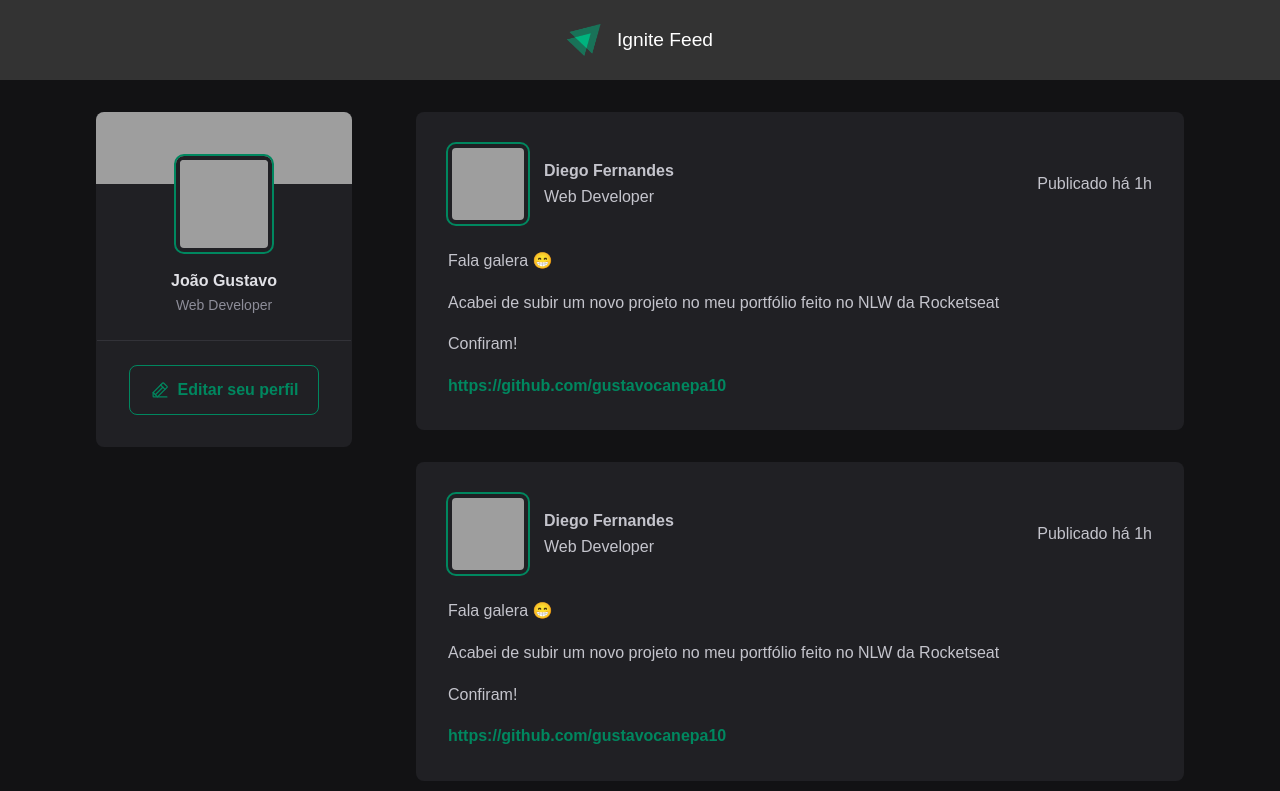
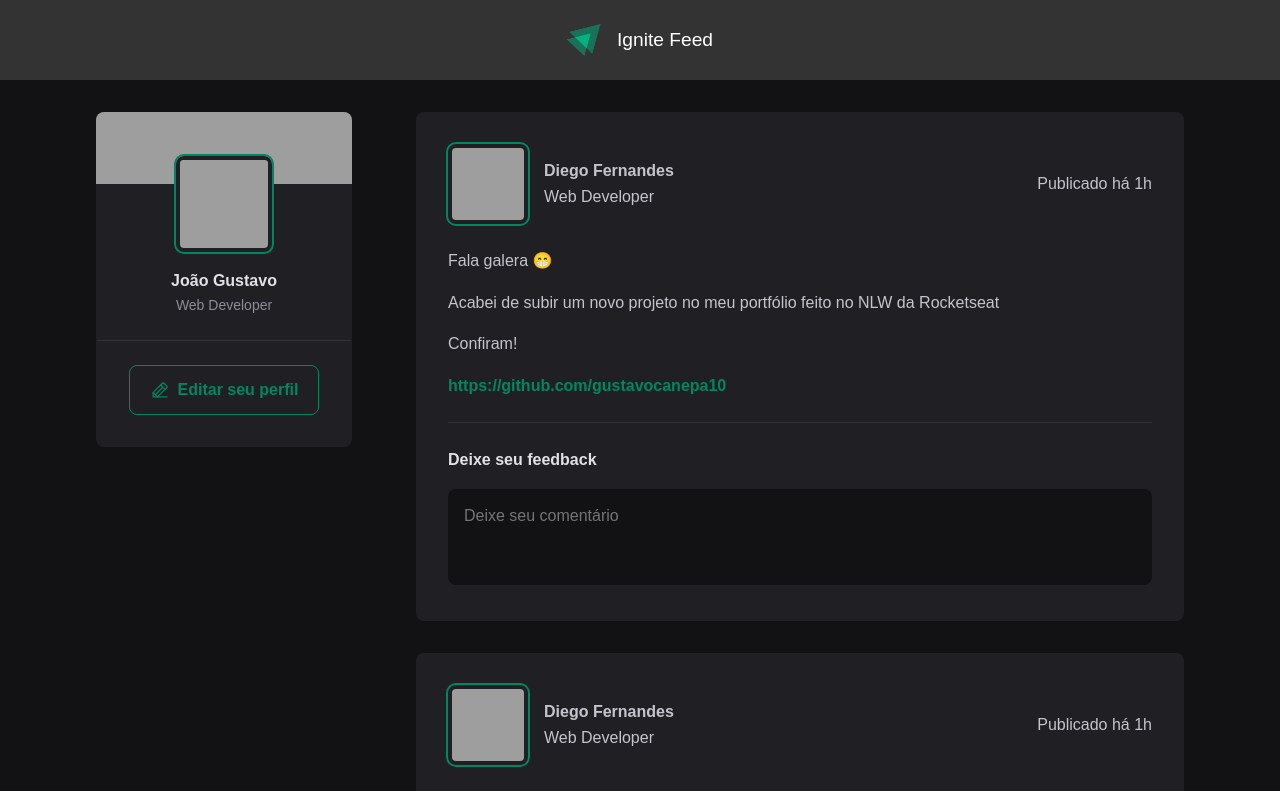
Before and after one commit to gustavocanepa10/Ignite-Feed, a React (Vite) app: page / in a window 1280 px wide. Shown: the top 791 px of the page. Built offline with nearby package versions, Linux system fonts and the light colour scheme; grey boxes are pictures that could not be loaded.

Commit message:
feat : component comment

```diff
--- /dev/null
+++ b/src/components/Comment/Comment.module.css
@@ -0,0 +1,3 @@
+.comment {
+
+}
--- a/src/components/Post/Post.jsx
+++ b/src/components/Post/Post.jsx
@@ -49,6 +49,16 @@
 
 
 
+        <form className= {styles.commentForm}>
+            <strong>
+                Deixe seu feedback
+            </strong>
+            <textarea placeholder="Deixe seu comentário"/>
+            <footer>
+                 <button  type="submit">Publicar</button>
+            </footer>
+
+        </form>
 
 
         </article>
--- a/src/components/Post/Post.module.css
+++ b/src/components/Post/Post.module.css
@@ -53,3 +53,59 @@
         text-decoration: none;
     }
 }
+
+.commentForm {
+    width: 100%;
+    margin-top: 1.5rem;
+    padding-top: 1.5rem;
+    border-top: 1px solid var(--gray-600);
+
+    strong {
+        line-height: 1.6;
+        color: var(--gray-100);
+
+    }
+
+    textarea {
+        width: 100%;
+        background: var(--gray-900);
+        border: 0;
+        resize: none;
+        height: 6rem;
+        padding: 1rem;
+        border-radius: 8px;
+        color: var(--gray-100);
+        line-height: 1.4;
+        margin-top: 1rem;
+
+    }
+}
+
+.commentForm button[type="submit"] {
+    padding: 1rem 1.5rem;
+    margin-top: 1rem;
+    border-radius: 8px;
+    border: 0;
+    background: var(--green-500);
+    color: var(--white);
+    font-weight: bold;
+    cursor: pointer;
+
+
+
+}
+
+.commentForm footer {
+    visibility: hidden;
+    max-height: 0;
+}
+
+.commentForm:focus-within footer {
+    visibility: visible;
+    max-height: none;
+
+}
+
+.commentForm footer button[type="submit"]:hover {
+    background: var(--green-300);
+}
--- a/src/global.css
+++ b/src/global.css
@@ -9,8 +9,13 @@
     --gray-800:#202024;
     --gray-900:#121214;
 
+    --green-300: #0aa274;
+    --green-500: #00875f;
+}
 
-    --green-500: #00875f;
+:focus {
+    outline: transparent;
+    box-shadow: 0 0 0 2px var(--green-500);
 }
 
 * {
```
Also changed, not shown: src/components/Comment/Comment.jsx (added, +9 -0 lines).
